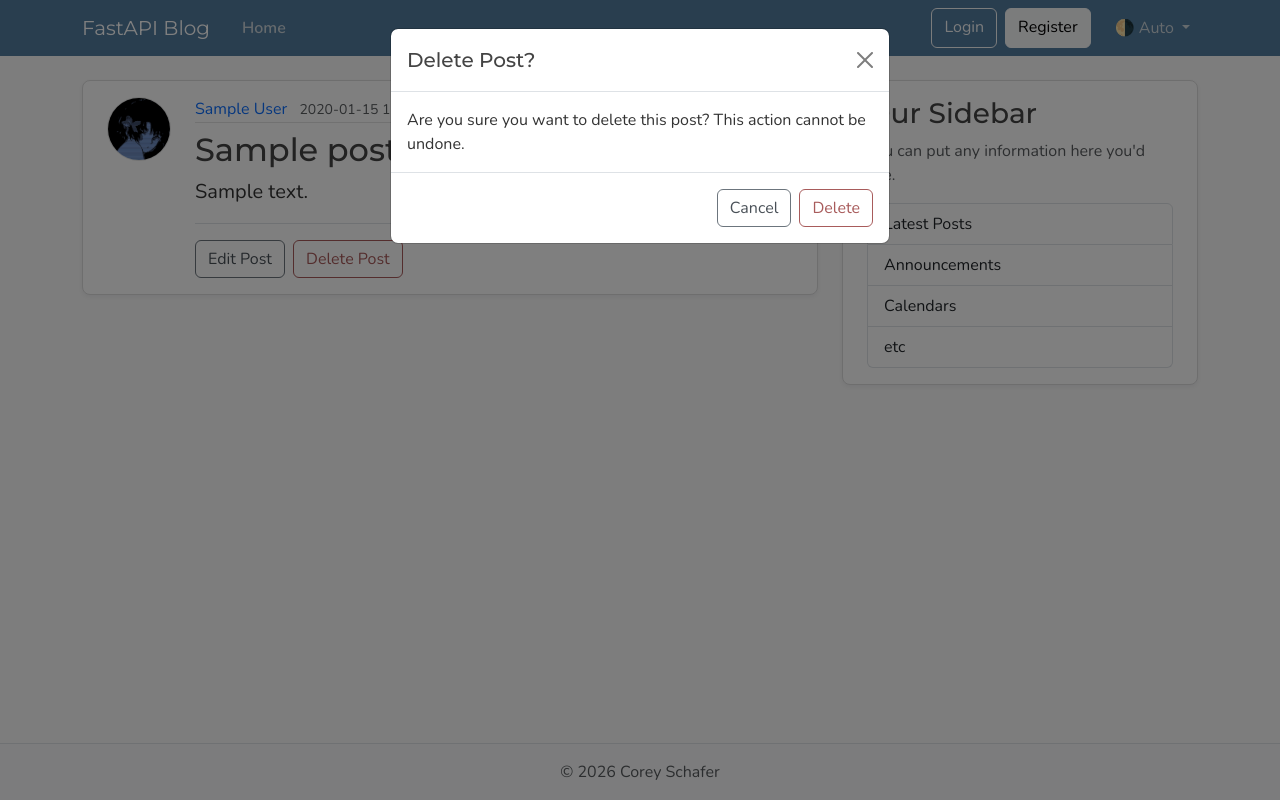
After one commit to Safaizal/FastAPI_blog, a FastAPI app: template templates/posts.html in a window 1280 px wide, after a click on "Delete Post". The commit adds this page. Run offline with FastAPI, Linux system fonts and the light colour scheme; the template is opened without the code that fills it: most values are stand-ins (such as "Sample title", 1, 10 or a date in 2020).

Commit message:
Added validation and Error handling

```diff
--- a/main.py
+++ b/main.py
@@ -1,36 +1,110 @@
-from fastapi import FastAPI, Request
+from fastapi import FastAPI, HTTPException, Request, status
+from fastapi.exceptions import RequestValidationError
+from fastapi.responses import JSONResponse
 from fastapi.staticfiles import StaticFiles
 from fastapi.templating import Jinja2Templates
+from starlette.exceptions import HTTPException as StarletteHTTPException
 
 app = FastAPI()
 # it tells where to find the html pages
 templates = Jinja2Templates(directory="templates")
-#this is to tell to find css styles
+# this is to tell to find css styles
 app.mount("/static", StaticFiles(directory="static"), name="static")
 
 posts: list[dict] = [
-        {
-            "id": 1,
-            "author": "faizal",
-            "title": "Fastapi Framework",
-            "content": "This is an opensourced easy framework",
-            "date_posted": "september 2, 2025"
-            },
-        {
-            "id": 2,
-            "author": "faizal",
-            "title": "Fastapi2 Framework",
-            "content": "This is an opensourced easy framework",
-            "date_posted": "september 2, 2025"
-            }
-        ]
+    {
+        "id": 1,
+        "author": "faizal",
+        "title": "Fastapi Framework",
+        "content": "This is an opensourced easy framework",
+        "date_posted": "september 2, 2025",
+    },
+    {
+        "id": 2,
+        "author": "faizal",
+        "title": "Fastapi2 Framework",
+        "content": "This is an opensourced easy framework",
+        "date_posted": "september 2, 2025",
+    },
+]
 
-#To give route we use decorators like in flask
+
+# To give route we use decorators like in flask
 @app.get("/", include_in_schema=False, name="home")
 @app.get("/posts", include_in_schema=False, name="posts")
 def home(request: Request):
-    return templates.TemplateResponse(request, "home.html", {"posts": posts, "title": "Home"})
+    return templates.TemplateResponse(
+        request, "home.html", {"posts": posts, "title": "Home"}
+    )
+
+
+@app.get("/posts/{post_id}", include_in_schema=False) # by doing this we can seperate the json outputs and user side outputs, wedon't want user to see json and get confused
+def post_page(request: Request, post_id: int):
+    for post in posts:
+        if post.get("id") == post_id:
+            title = post["title"][:50]
+            return templates.TemplateResponse(
+                request, "posts.html", {"post": post, "title": title}
+            )
+    raise HTTPException(status_code=status.HTTP_404_NOT_FOUND, detail="page_not_found")
+
 
 @app.get("/api/posts")
 def get_posts():
     return posts
+
+
+@app.get("/api/posts/{post_id}")  # this kind of thing is called path parameters
+def get_post(
+    post_id: int,
+):  # here due to the :int fastapi automatically handles the error if, post_id is not integers send us a status code.
+    for post in posts:
+        if post.get("id") == post_id:
+            return post
+    raise HTTPException(status_code=status.HTTP_404_NOT_FOUND, detail="page_not_found")
+
+
+@app.exception_handler(StarletteHTTPException)
+def general_http_exception_handler(request: Request, exception: StarletteHTTPException):
+    message = (
+        exception.detail
+        if exception.detail
+        else "An error occurred. Please check your request and try again."
+    )
+
+    if request.url.path.startswith("/api"):
+        return JSONResponse(
+            status_code=exception.status_code,
+            content={"detail": message},
+        )
+
+    return templates.TemplateResponse(
+        request,
+        "error.html",
+        {
+            "status_code": exception.status_code,
+            "title": exception.status_code,
+            "message": message,
+        },
+        status_code=exception.status_code, # if don't pass this then all the content will shows like an error
+    )
+
+
+@app.exception_handler(RequestValidationError)
+def validation_exception_handler(request: Request, exception: RequestValidationError):
+    if request.url.path.startswith("/api"):
+        return JSONResponse(
+            status_code=status.HTTP_422_UNPROCESSABLE_CONTENT,
+            content={"detail": exception.errors()},
+        )
+
+    return templates.TemplateResponse(
+        request,
+        "error.html",
+        {
+            "status_code": status.HTTP_422_UNPROCESSABLE_CONTENT,
+            "title": status.HTTP_422_UNPROCESSABLE_CONTENT,
+            "message": "Invalid request. Please check your input and try again.",
+        },
+        status_code=status.HTTP_422_UNPROCESSABLE_CONTENT,
+    )
--- a/templates/home.html
+++ b/templates/home.html
@@ -4,7 +4,7 @@
     <article class="content-section py-3 px-4 mb-4">
       <div class="d-flex align-items-start gap-4">
         <img class="rounded-circle article-img flex-shrink-0"
-             src="{{ url_for('static', path='profile_pics/default.jpg') }}"
+             src="{{ url_for('static', path='profile_pics/default.png') }}"
              alt="{{ post.author }}'s profile picture"
              width="64"
              height="64"
@@ -15,7 +15,7 @@
             <small class="text-body-secondary">{{ post.date_posted }}</small>
           </div>
           <h2>
-            <a class="article-title" href="#">{{ post.title }}</a>
+            <a class="article-title" href="{{url_for('post_page', post_id=post.id)}}">{{ post.title }}</a>
           </h2>
           <p class="article-content">{{ post.content }}</p>
         </div>
--- /dev/null
+++ b/templates/posts.html
@@ -0,0 +1,60 @@
+{% extends "layout.html" %}
+{% block content %}
+  <article class="content-section py-3 px-4 mb-4">
+    <div class="d-flex align-items-start gap-4">
+      <img class="rounded-circle article-img flex-shrink-0"
+           src="{{ url_for('static', path='profile_pics/default.png') }}"
+           alt="{{ post.author }}'s profile picture"
+           width="64"
+           height="64"
+           loading="lazy">
+      <div class="flex-grow-1">
+        <div class="article-metadata mb-2">
+          <a class="me-2" href="#">{{ post.author }}</a>
+          <small class="text-body-secondary">{{ post.date_posted }}</small>
+        </div>
+        <h2 class="article-title">{{ post.title }}</h2>
+        <p class="article-content">{{ post.content }}</p>
+        <!-- Only show edit/delete options if the user is the author -->
+        <!-- TODO: Add user authentication and authorization -->
+        <div class="post-actions mt-3 pt-3 border-top">
+          <a class="btn btn-outline-secondary me-1" href="#">Edit Post</a>
+          <button type="button"
+                  class="btn btn-outline-danger"
+                  data-bs-toggle="modal"
+                  data-bs-target="#deleteModal">Delete Post</button>
+        </div>
+        <!-- TODO: Add user authentication and authorization -->
+      </div>
+    </div>
+  </article>
+
+  <!-- Delete Confirmation Modal -->
+  <div class="modal fade"
+       id="deleteModal"
+       tabindex="-1"
+       aria-labelledby="deleteModalLabel"
+       aria-hidden="true">
+    <div class="modal-dialog">
+      <div class="modal-content">
+        <div class="modal-header">
+          <h5 class="modal-title" id="deleteModalLabel">Delete Post?</h5>
+          <button type="button"
+                  class="btn-close"
+                  data-bs-dismiss="modal"
+                  aria-label="Close"></button>
+        </div>
+        <!-- TODO: <form action="#" method="post"> -->
+        <form action="#">
+          <div class="modal-body">Are you sure you want to delete this post? This action cannot be undone.</div>
+          <div class="modal-footer">
+            <button type="button"
+                    class="btn btn-outline-secondary"
+                    data-bs-dismiss="modal">Cancel</button>
+            <button type="submit" class="btn btn-outline-danger">Delete</button>
+          </div>
+        </form>
+      </div>
+    </div>
+  </div>
+{% endblock content %}
```
Also changed, not shown: templates/error.html (added, +9 -0 lines), static/profile_pics/default.png (added).
